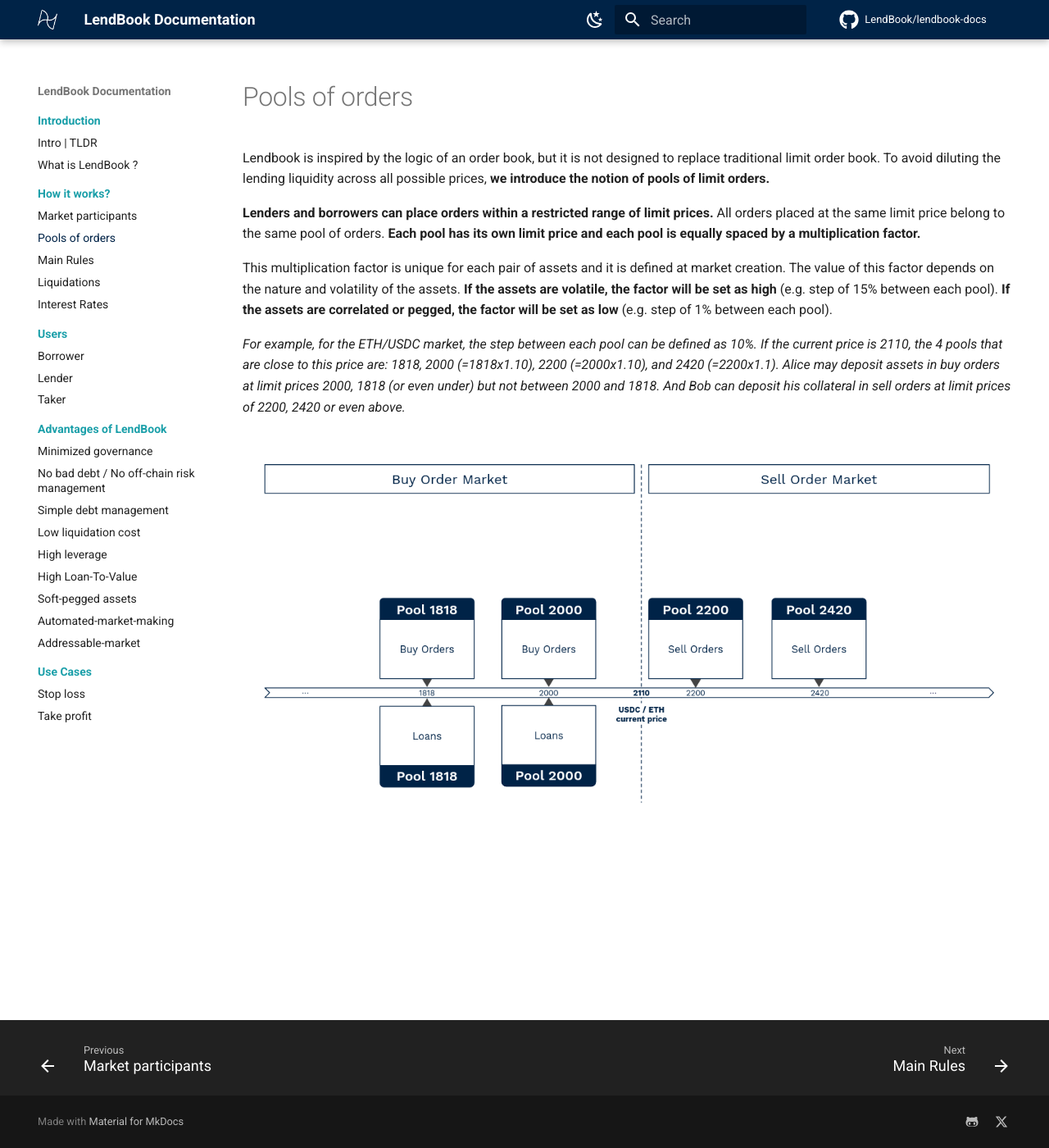
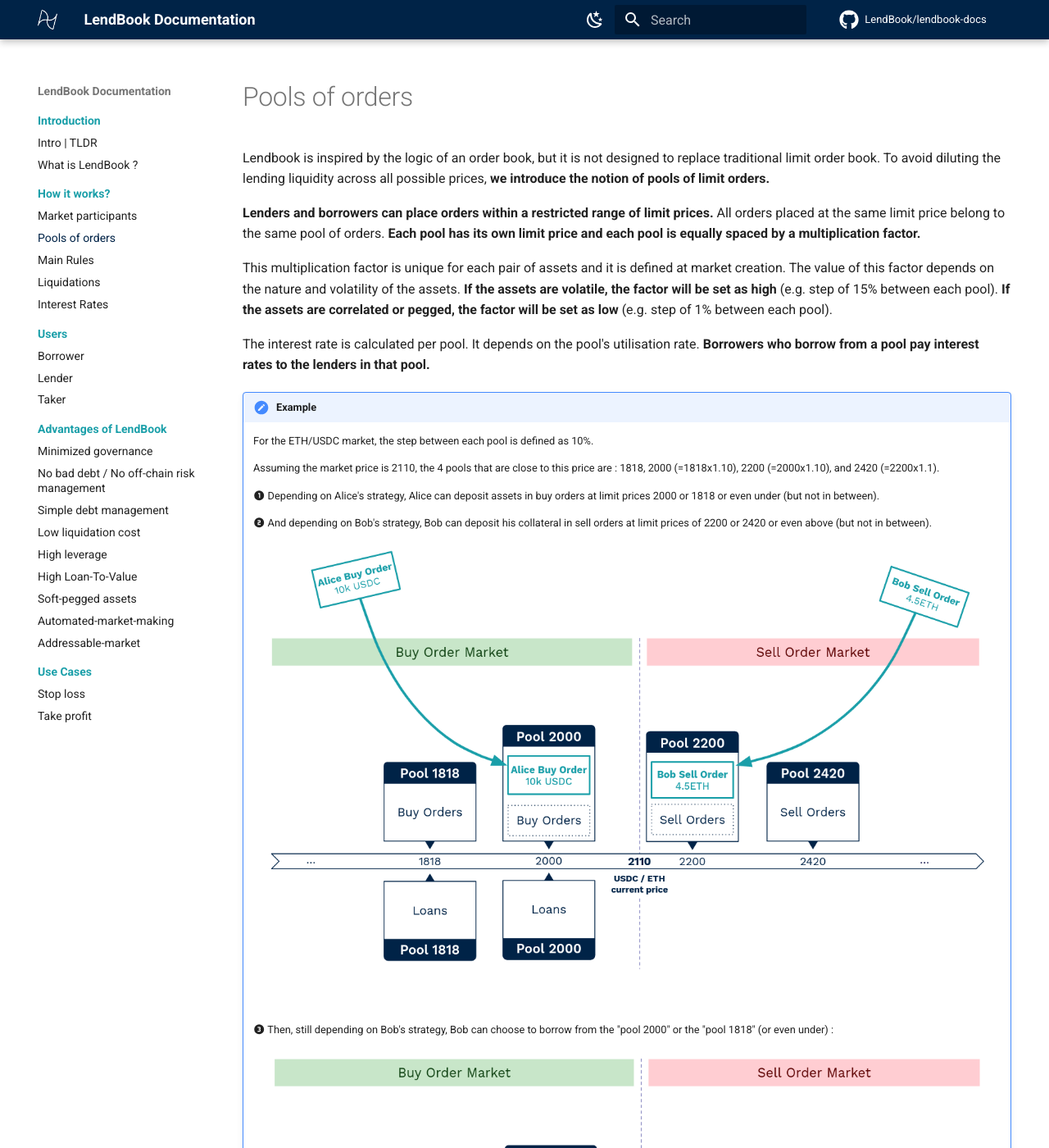
Before and after one commit to LendBook/lendbook-docs, an MkDocs documentation site: the page built from docs/how-it-works/pools-of-orders.md, in a window 1280 px wide and 1400 px high. Shown: the whole window at 82% size. Built offline with MkDocs 1.6.1 and Material for MkDocs 9.7.7, drawn with Linux system fonts in a browser that asks for light colours; comment, search, counter and statistics services are not loaded.

Commit message:
pool of orders

```diff
--- a/docs/how-it-works/pools-of-orders.md
+++ b/docs/how-it-works/pools-of-orders.md
@@ -4,8 +4,25 @@
 
 This multiplication factor is unique for each pair of assets and it is defined at market creation. The value of this factor depends on the nature and volatility of the assets. **If the assets are volatile, the factor will be set as high** (e.g. step of 15% between each pool). **If the assets are correlated or pegged, the factor will be set as low** (e.g. step of 1% between each pool).
 
-_For example, for the ETH/USDC market, the step between each pool can be defined as 10%. If the current price is 2110, the 4 pools that are close to this price are: 1818, 2000 (=1818x1.10), 2200 (=2000x1.10), and 2420 (=2200x1.1). Alice may deposit assets in buy orders at limit prices 2000, 1818 (or even under) but not between 2000 and 1818. And Bob can deposit his collateral in sell orders at limit prices of 2200, 2420 or even above._
+The interest rate is calculated per pool. It depends on the pool's utilisation rate. **Borrowers who borrow from a pool pay interest rates to the lenders in that pool.**
 
-<figure markdown>
-  ![Image title](../images/how-it-works-pool1.png)
-</figure>
+!!! note "Example"
+    For the ETH/USDC market, the step between each pool is defined as 10%.
+
+    Assuming the market price is 2110, the 4 pools that are close to this price are : 1818, 2000 (=1818x1.10), 2200 (=2000x1.10), and 2420 (=2200x1.1).
+
+    :material-numeric-1-circle: Depending on Alice's strategy, Alice can deposit assets in buy orders at limit prices 2000 or 1818 or even under (but not in between).
+
+    :material-numeric-2-circle: And depending on Bob's strategy, Bob can deposit his collateral in sell orders at limit prices of 2200 or 2420 or even above (but not in between).
+
+    <figure markdown>
+      ![Image title](../images/how-it-works-pool-1.png)
+    </figure>
+
+    <br>
+
+    :material-numeric-3-circle: Then, still depending on Bob's strategy, Bob can choose to borrow from the "pool 2000" or the "pool 1818" (or even under) :
+
+    <figure markdown>
+      ![Image title](../images/how-it-works-pool-2.png)
+    </figure>
```
Also changed, not shown: docs/how-it-works/market-participants.md (+1 -1 lines), docs/images/how-it-works-pool-1.png (added), docs/images/how-it-works-pool-2.png (added), docs/images/how-it-works-pool1.png.
